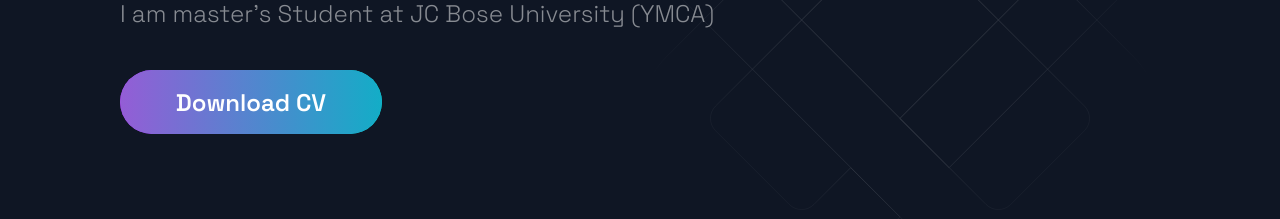
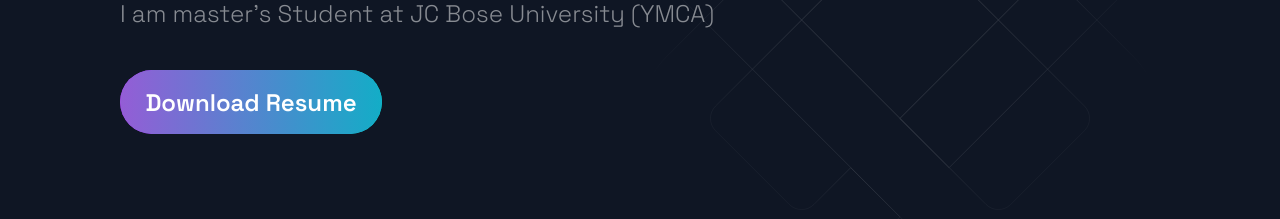
Before and after one commit to Search-Pankaj/Portfolio, a Next.js app: page / in a window 1280 px wide. Shown: the part 372-591 px from the top of the page. Built offline with nearby package versions, Linux system fonts and the light colour scheme.

Commit message:
added resume

```diff
--- a/src/components/Hero/Hero.js
+++ b/src/components/Hero/Hero.js
@@ -19,8 +19,8 @@ const Hero = (props) => (
         <SectionText>
           I am master's Student at JC Bose University (YMCA) <br />
         </SectionText>
-        <a href="/images/1.png" download>
-          <Button onClick={props.handleClick}>Download CV</Button>
+        <a href="/images/res.pdf" download>
+          <Button onClick={props.handleClick}>Download Resume</Button>
         </a>
       </LeftSection>
     </Section>
```
Also changed, not shown: 1 other file (tests, documents, lock files or other folders).
